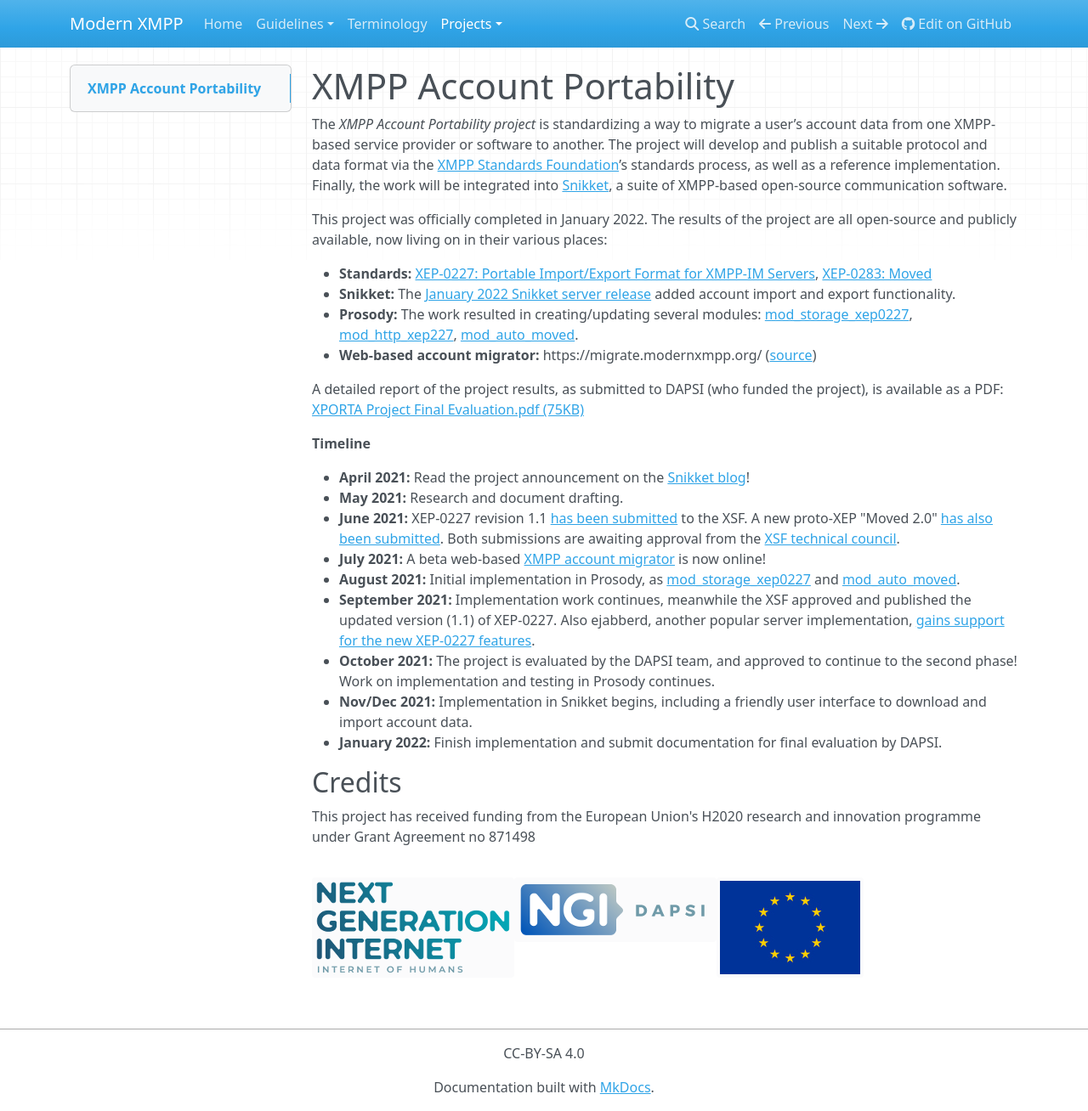
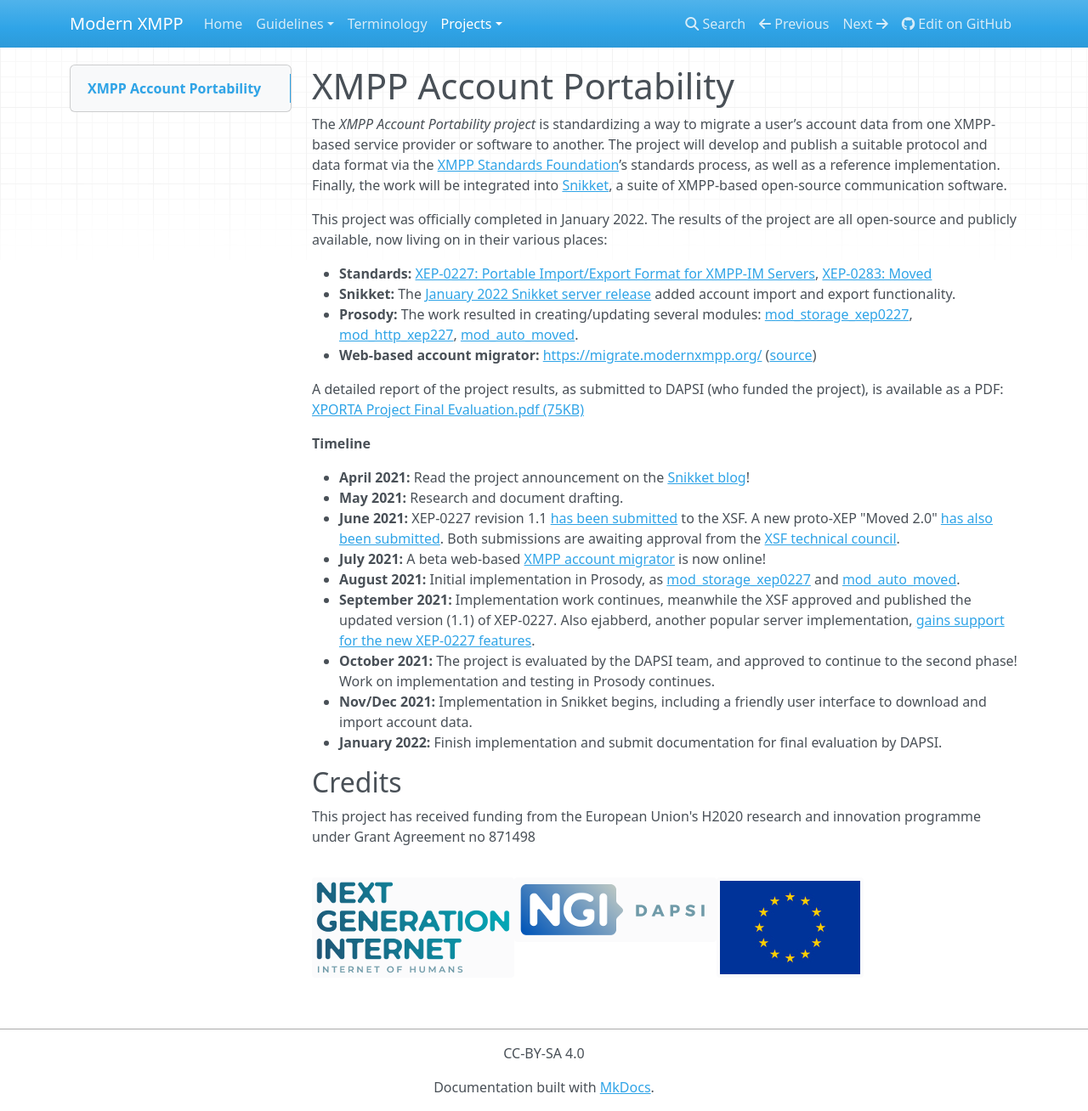
Before and after one commit to modernxmpp/modernxmpp, an MkDocs documentation site: the page built from docs/projects/portability.md, in a window 1280 px wide and 1308 px high. Shown: the whole window at 85% size. Built offline with MkDocs 1.6.1, drawn with Linux system fonts in a browser that asks for light colours; nearby versions of some CDN libraries.

```diff
--- a/docs/projects/portability.md
+++ b/docs/projects/portability.md
@@ -17,7 +17,7 @@ various places:
     added account import and export functionality.
 - **Prosody:** The work resulted in creating/updating several modules: [mod_storage_xep0227](https://prosody.im/doc/modules/mod_storage_xep0227),
     [mod_http_xep227](https://modules.prosody.im/mod_http_xep227), [mod_auto_moved](https://modules.prosody.im/mod_auto_moved).
-- **Web-based account migrator:** https://migrate.modernxmpp.org/ ([source](https://github.com/snikket-im/xmpp-account-exporter))
+- **Web-based account migrator:** <https://migrate.modernxmpp.org/> ([source](https://github.com/snikket-im/xmpp-account-exporter))
 
 A detailed report of the project results, as submitted to DAPSI (who funded the project), is available as a PDF: [XPORTA Project Final Evaluation.pdf (75KB)](/files/XPORTA%20Project%20Final%20Evaluation.pdf)
 
```
